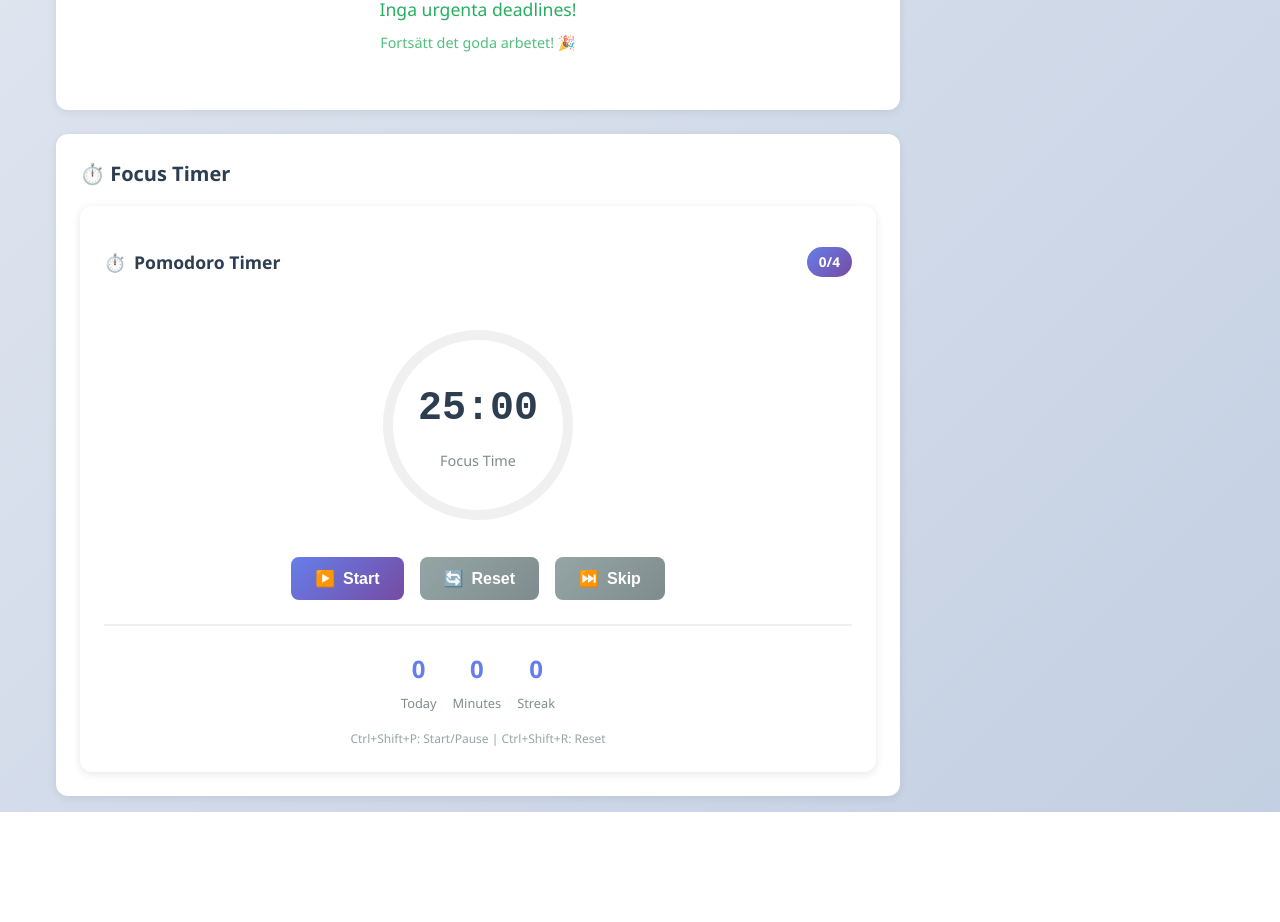
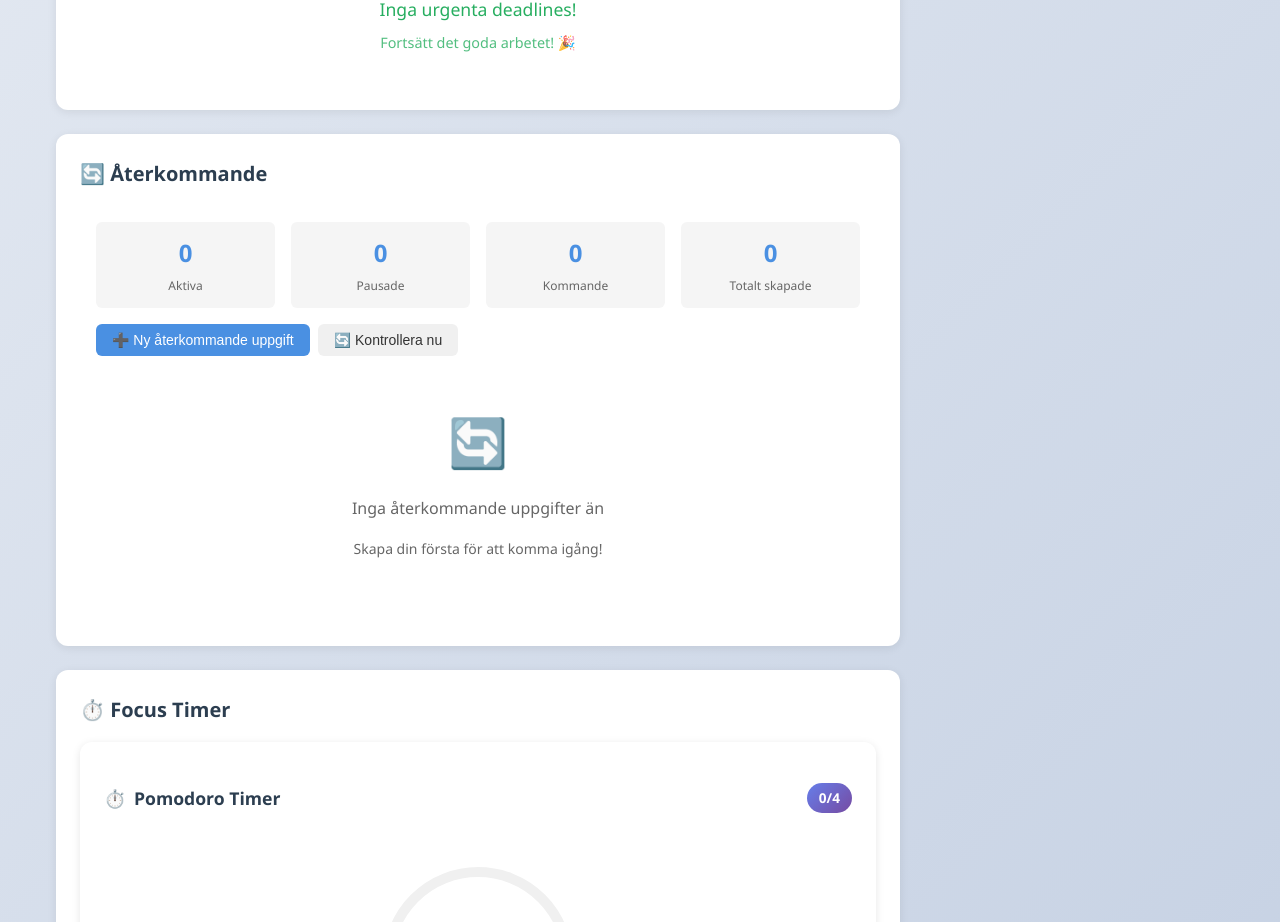
Before and after one commit to JFSvensson/Bifrost, a plain HTML site: page index.html in a window 1280 px wide. Shown: the part 1811-2733 px from the top of the page. Before the commit the page ends 2623 px from the top, so only its background shows below. Drawn offline with Linux system fonts and the light colour scheme; no server answers.

Commit message:
Add recurring section with widget to manage recurring tasks

```diff
--- a/index.html
+++ b/index.html
@@ -15,6 +15,8 @@
     <script type="module" src="js/themeService.js" defer></script>
     <script type="module" src="js/naturalLanguageParser.js" defer></script>
     <script type="module" src="js/quickAddWidget.js" defer></script>
+    <script type="module" src="js/recurringService.js" defer></script>
+    <script type="module" src="js/recurringWidget.js" defer></script>
     <script type="module" src="js/statsWidget.js" defer></script>
     <script type="module" src="js/deadlineWidget.js" defer></script>
     <script type="module" src="js/pomodoroWidget.js" defer></script>
@@ -63,6 +65,11 @@
                 <deadline-widget></deadline-widget>
             </div>
 
+            <div class="recurring card">
+                <h2>🔄 Återkommande</h2>
+                <recurring-widget></recurring-widget>
+            </div>
+
             <div class="pomodoro card">
                 <h2>⏱️ Focus Timer</h2>
                 <pomodoro-widget></pomodoro-widget>
```
